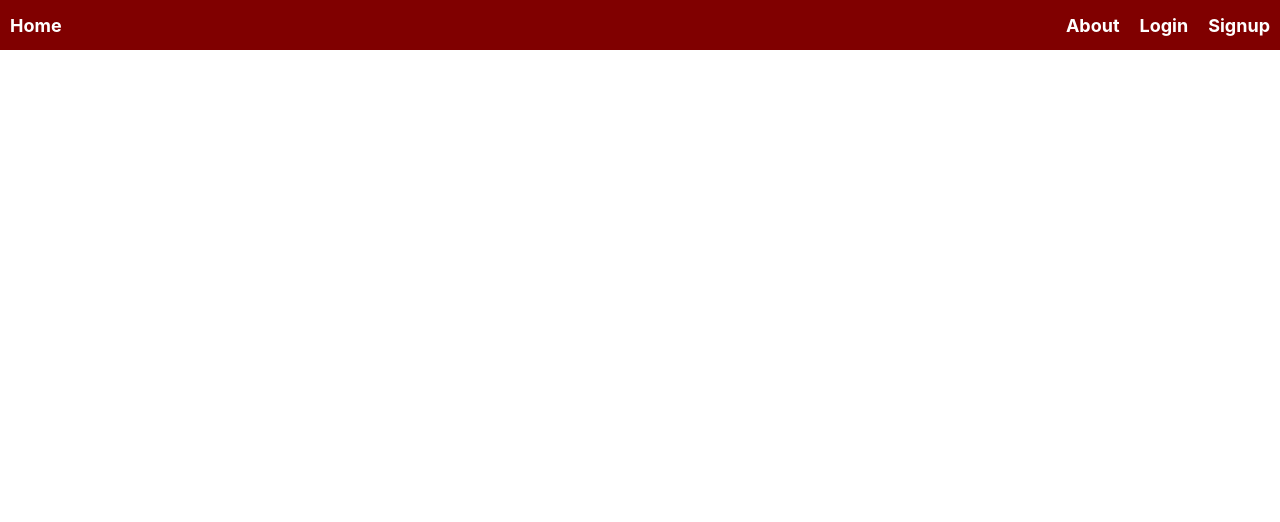
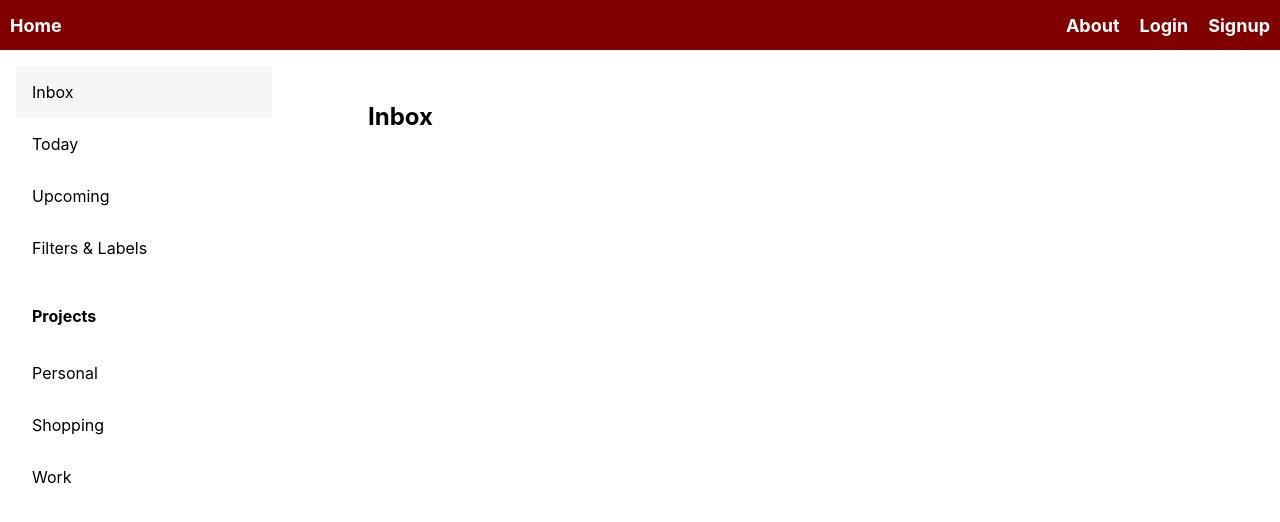
Before and after one commit to Envision-Project/Frontend, a React (Create React App) app: page /inbox in a window 1280 px wide. Shown: the top 522 px of the page. Built offline with nearby package versions, Linux system fonts and the light colour scheme.

Commit message:
made sidebar with links

```diff
--- a/package.json
+++ b/package.json
@@ -12,6 +12,7 @@
     "react-icons": "^4.3.1",
     "react-router-dom": "^6.3.0",
     "react-scripts": "5.0.1",
+    "sass": "^1.52.1",
     "styled-components": "^5.3.5",
     "web-vitals": "^2.1.4"
   },
--- a/src/App.js
+++ b/src/App.js
@@ -4,6 +4,8 @@ import Navbar from './navigation/';
 import { BrowserRouter as Router, Routes, Route} from 'react-router-dom';
 import Signup from './components/signup';
 import Login from './components/login';
+import Dashboard from './components/dashboard';
+import Inbox from './components/inbox';
 
 function App() {
 return (
@@ -12,6 +14,8 @@ return (
     <Routes>
         <Route path='/login' element={<Login/>} />
         <Route path='/signup' element={<Signup/>} />
+        <Route path='/dashboard' element={<Dashboard/>} />
+        <Route path='/inbox' element={<Inbox/>} />
     </Routes>
     </Router>
 );
--- /dev/null
+++ b/src/components/dashboard.jsx
@@ -0,0 +1,10 @@
+import React, { Component } from 'react';
+import Sidebar from './sidebar';
+
+const Dashboard = () => {
+
+    return <Sidebar selected="profile"></Sidebar>
+}
+
+
+export default Dashboard;
--- /dev/null
+++ b/src/components/inbox.jsx
@@ -0,0 +1,20 @@
+import React, { Component } from 'react';
+import '../css/inbox.scss'
+import Sidebar from './sidebar';
+
+const Inbox = () => {
+
+    return (
+
+        <div className='inbox'>
+            <div className='outer'>
+                <Sidebar selected="inbox"></Sidebar>
+                <div className='inner'>
+                    <h2>Inbox</h2>
+                </div>
+            </div>
+        </div>
+    )
+}
+
+export default Inbox;
--- /dev/null
+++ b/src/components/sidebar.jsx
@@ -0,0 +1,54 @@
+import React, { Component } from 'react';
+import {Link} from "react-router-dom";
+import './../css/sidebar.scss'
+
+const Sidebar = (props) => {
+
+    return (
+        <div className="sidebar">
+            <Link to='/inbox' className={'link ' + (props.selected == 'inbox' ? 'selected' : " ")}>
+                    <i className="bi bi-speedometer2"></i>
+                <div className={'menu-option ' + (props.selected == 'inbox' ? 'selected' : " ")}>
+                    Inbox
+                </div>
+            </Link>
+            <Link to='/today' className={'link ' + (props.selected == 'today' ? 'selected' : " ")}><i class="bi bi-person"></i>
+                <div className={'menu-option ' + (props.selected == 'today' ? 'selected' : " ")}>
+                    Today
+                </div>
+            </Link>
+            <Link to='/upcoming' className={'link ' + (props.selected == 'upcoming' ? 'selected' : " ")}><i class="bi bi-person"></i>
+                <div className={'menu-option ' + (props.selected == 'upcoming' ? 'selected' : " ")}>
+                    Upcoming
+                </div>
+            </Link>
+            <Link to='/filterslabels' className={'link ' + (props.selected == 'filters-labels' ? 'selected' : " ")}><i class="bi bi-person"></i>
+                <div className={'menu-option ' + (props.selected == 'filters-labels' ? 'selected' : " ")}>
+                    Filters & Labels
+                </div>
+            </Link>
+
+            <div className='projects'>
+                <h4 className='projects-header'>Projects</h4>
+                <Link to='/personal' className={'link ' + (props.selected == 'personal' ? 'selected' : " ")}><i class="bi bi-plus-lg"></i>
+                    <div className={'menu-option ' + (props.selected == 'personal' ? 'selected' : " ")}>
+                        Personal
+                    </div>
+                </Link>
+                <Link to='/shopping' className={'link ' + (props.selected == 'shopping' ? 'selected' : " ")}><i class="bi bi-person"></i>
+                    <div className={'menu-option ' + (props.selected == 'shopping' ? 'selected' : " ")}>
+                        Shopping
+                    </div>
+                </Link>
+                <Link to='/work' className={'link ' + (props.selected == 'work' ? 'selected' : " ")}><i class="bi bi-person"></i>
+                <div className={'menu-option ' + (props.selected == 'work' ? 'selected' : " ")}>
+                    Work
+                </div>
+            </Link>
+            </div>
+        </div>
+    )
+
+}
+
+export default Sidebar;
--- /dev/null
+++ b/src/css/inbox.scss
@@ -0,0 +1,11 @@
+.inbox{
+
+    .outer{
+        display: flex;
+        flex-direction: row;
+    }
+
+    .inner{
+        padding: 2rem 5rem;
+    }
+}
--- /dev/null
+++ b/src/css/sidebar.scss
@@ -0,0 +1,59 @@
+.sidebar{
+
+    width: 20%;
+    padding: 1rem;
+    font-weight: 400;
+    font-size: medium;
+
+
+    .link{
+        text-decoration: none !important;
+        color: black;
+
+    }
+
+    .menu{
+        padding-top: 1rem;
+        display: flex;
+        flex-direction: column;
+        background-color: #FAFAFA;
+        height: 100vh;
+        border-radius: 0.4rem;
+        box-shadow: 10px 10px 10px #EEEEEE;
+    }
+
+    .link:hover{
+        color: black;
+    }
+
+    .menu-option{
+        cursor: pointer;
+        padding: 1rem;
+    }
+
+    .menu-option:hover{
+        background-color: #F5F5F5;
+    }
+
+    .menu-option:focus{
+        clip-path: inset();
+    }
+
+    .selected{
+        background-color: #F5F5F5;
+        // color: white !important;
+    }
+
+    .selected:hover{
+        background-color: #F5F5F5;
+        // color: white !important;
+    }
+
+    .projects{
+        margin-top: 2rem;
+    }
+
+    .projects-header{
+        padding: 0 1rem;
+    }
+}
```
Also changed, not shown: 1 other file (tests, documents, lock files or other folders).
